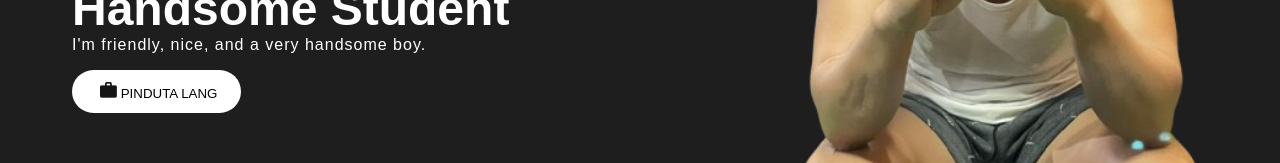
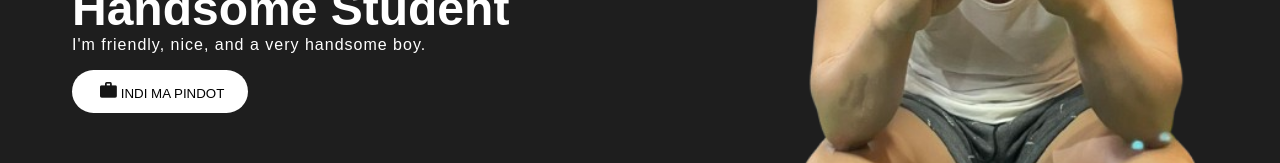
Before and after one commit to jeeeyyeeem/potfolio, a React (Create React App) app: page / in a window 1280 px wide. Shown: the part 469-632 px from the top of the page. Built offline with nearby package versions, Linux system fonts and the light colour scheme; a web font is replaced by a local one.

Commit message:
Update intro.js

```diff
--- a/src/components/Intro/intro.js
+++ b/src/components/Intro/intro.js
@@ -11,7 +11,7 @@ const Intro = () => {
             <span className="hello">Hello,</span>
             <span className="introText">I'm <span className="introName">JM </span> <br />Handsome Student</span>
             <p className="introPara">I'm friendly, nice, and a very handsome boy.</p>
-            <Link><button className="btn"><img src={btnImg}alt="Pinduta lang" className="btnImg" />PINDUTA LANG</button></Link>
+            <Link><button className="btn"><img src={btnImg}alt="Pinduta lang" className="btnImg" />INDI MA PINDOT</button></Link>
 
         </div>
         <img src={bg}alt="Profile" className="bg"/>
```
